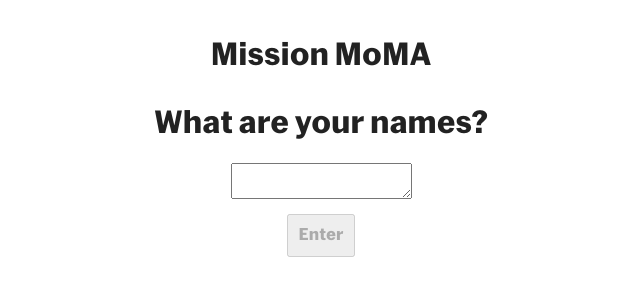
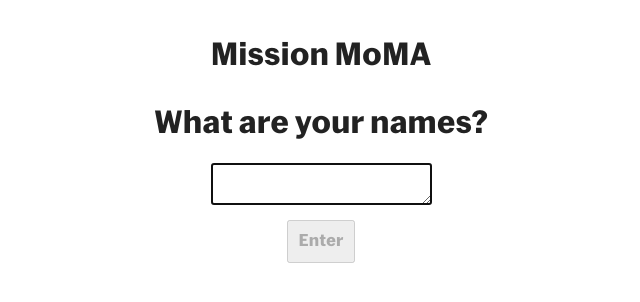
Before and after one commit to FableVision/ami-moma, a Vue app: page / in a window 1280 px wide. Both pictures are taken after a click on the button "Register". Shown: the top 302 px of the page, without its empty margins (319-959 px from the left). Built offline with nearby package versions, Linux system fonts and the light colour scheme; no server answers.

Commit message:
Automatically select textarea and increase size

```diff
--- a/src/components/Form.vue
+++ b/src/components/Form.vue
@@ -1,5 +1,5 @@
 <script setup>
-import { ref } from 'vue'
+import { ref, onMounted } from 'vue'
 import Button from './Button.vue';
 
 defineProps({
@@ -8,13 +8,22 @@
 })
 
 const input = ref('')
+const textarea = ref(null)
+
+onMounted(() => {
+    textarea.value.focus()
+})
+
 </script>
 
 <template>
     <h1>{{ questionText }}</h1>
-    <textarea v-model="input"></textarea>
+    <textarea v-model="input" ref="textarea"></textarea>
     <Button :click="() => {$emit('submit', input)}" :disabled="input === ''">{{ btnText }}</Button>
 </template>
 
 <style scoped>
+textarea {
+    font-size: large;
+}
 </style>
```
Also changed, not shown: 1 other file (tests, documents, lock files or other folders).
